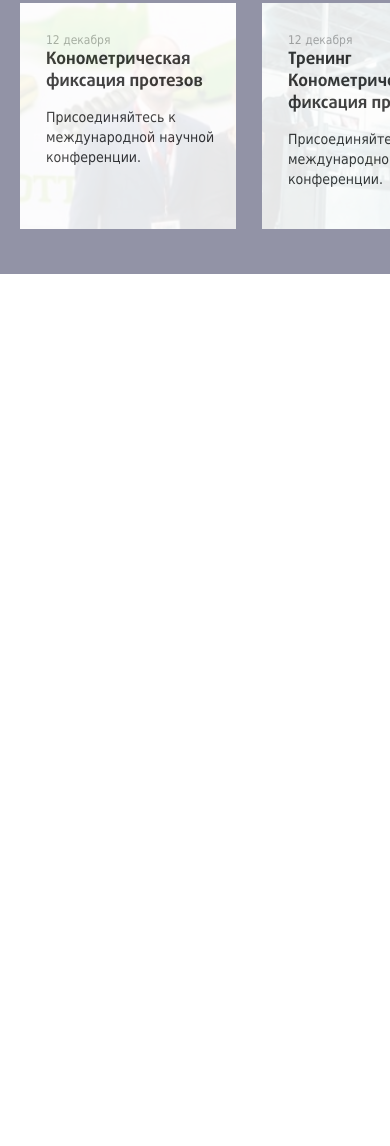
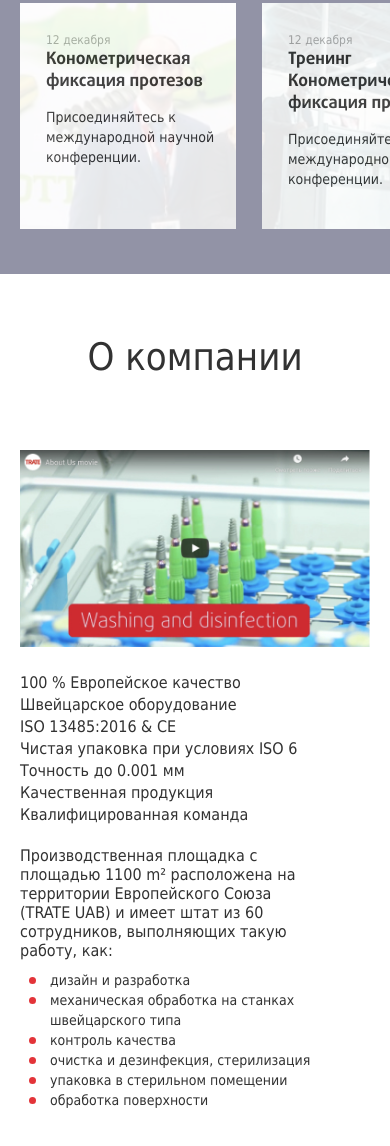
Before and after one commit to DrannikovVladimir/trate, a website: page source/index.html in a window 390 px wide. Shown: the part 3093-4239 px from the top of the page. Before the commit the page ends 3367 px from the top, so only its background shows below. Drawn offline with Linux system fonts and the light colour scheme; files whose address does not match are found by name.

Commit message:
Сверстал блок о компании. Сделал адаптив

```diff
--- a/source/index.html
+++ b/source/index.html
@@ -448,13 +448,13 @@
           </li>
         </ul>
 
-        <button class="offers-list__arrow offers-list__arrow--next swiper-button-next">
+        <button class="offers-list__arrow offers-list__arrow--next button-next">
           <span class="visually-hidden">Вперёд</span>
           <svg class="offers-list__icon" width="21" height="36">
             <use xlink:href="#arrow-right"></use>
           </svg>
         </button>
-        <button class="offers-list__arrow offers-list__arrow--prev swiper-button-prev">
+        <button class="offers-list__arrow offers-list__arrow--prev swiperbutton-prev">
           <span class="visually-hidden">Назад</span>
           <svg class="offers-list__icon" width="21" height="36">
             <use xlink:href="#arrow-left"></use>
@@ -462,6 +462,51 @@
         </button>
       </div>
     </section>
+
+    <section class="about">
+        <div class="container">
+          <h2 class="about__title">О компании</h2>
+          <div class="about__wrapper">
+            <div class="about__movie-wrapper">
+              <img src="img/about.jpg" alt="О компании" width="380" height="213">
+            </div>
+            <ul class="about__list list-about">
+              <li class="list-about__item">
+                <a href="" class="list-about__link">100 % Европейское качество </a>
+              </li>
+              <li class="list-about__item">
+                <a href="" class="list-about__link">Швейцарское оборудование </a>
+              </li>
+              <li class="list-about__item">
+                <a href="" class="list-about__link">ISO 13485:2016 & CE</a>
+              </li>
+              <li class="list-about__item">
+                <a href="" class="list-about__link">Чистая упаковка при условиях ISO 6</a>
+              </li>
+              <li class="list-about__item">
+                <a href="" class="list-about__link">Точность до 0.001 мм</a>
+              </li>
+              <li class="list-about__item">
+                <a href="" class="list-about__link">Качественная продукция </a>
+              </li>
+              <li class="list-about__item">
+                <a href="" class="list-about__link">Квалифицированная команда</a>
+              </li>
+            </ul>
+            <div class="about__content about-content">
+              <p class="about-content__text">Производственная площадка с площадью 1100 m² расположена на территории Европейского Союза (TRATE UAB) и имеет штат из 60 сотрудников, выполняющих такую работу, как:</p>
+              <ul class="about-content__list">
+                <li class="about-content__list__item">дизайн и разработка </li>
+                <li class="about-content__list__item">механическая обработка на станках швейцарского типа </li>
+                <li class="about-content__list__item">контроль качества</li>
+                <li class="about-content__list__item">очистка и дезинфекция, стерилизация </li>
+                <li class="about-content__list__item">упаковка в стерильном помещении </li>
+                <li class="about-content__list__item">обработка поверхности</li>
+              </ul>
+            </div>
+          </div>
+        </div>
+      </section>
   </main>
 
   <script src="./js/menu.js"></script>
--- /dev/null
+++ b/source/sass/blocks/about-content.scss
@@ -0,0 +1,55 @@
+.about-content__text {
+  margin: 0;
+  margin-bottom: 10px;
+
+  font-size: 16px;
+  line-height: 19px;
+  color: $text-color;
+}
+
+.about-content__list {
+  width: 300px;
+  margin: 0;
+  padding: 0;
+
+  list-style: none;
+}
+
+.about-content__list__item {
+  position: relative;
+  padding-left: 40px;
+
+  &::before {
+    content: '';
+
+    position: absolute;
+    top: 7px;
+    left: 9px;
+
+    width: 7px;
+    height: 7px;
+    border-radius: 50%;
+
+    background-color: $accent-color;
+  }
+}
+
+@media (max-width: 549px) {
+  .about-content {
+    width: auto;
+  }
+
+  .about-content__list {
+    width: auto;
+  }
+
+  .about-content__list__item {
+    padding-left: 30px;
+
+    font-size: 14px;
+  }
+
+  .about-content__text {
+    width: 280px;
+  }
+}
--- /dev/null
+++ b/source/sass/blocks/about.scss
@@ -0,0 +1,71 @@
+.about {
+  padding: 60px 0 100px;
+}
+
+.about__wrapper {
+  display: flex;
+}
+
+.about__title {
+  margin: 0;
+  margin-bottom: 70px;
+
+  font-size: 38px;
+  line-height: 46px;
+  font-weight: 400;
+  text-align: center;
+}
+
+.about__movie-wrapper {
+  width: 380px;
+  margin-right: 56px;
+}
+
+.about__list {
+  width: 430px;
+  margin: 0;
+  margin-right: 25px;
+  padding: 0;
+}
+
+.about__content {
+  width: 406px;
+}
+
+@media (max-width: 1499px) {
+  .about__wrapper {
+    flex-wrap: wrap;
+    justify-content: center;
+  }
+
+  .about__movie-wrapper {
+    width: 960px;
+    margin-right: 0;
+    margin-bottom: 20px;
+
+    text-align: center;
+
+    img {
+      width: 800px;
+      height: auto;
+    }
+  }
+
+  .about__list {
+    width: 400px;
+  }
+
+  .about__content {
+    width: 400px;
+  }
+}
+
+@media (max-width: 549px) {
+  .about__wrapper {
+    justify-content: flex-start;
+  }
+
+  .about__content {
+    width: 320px;
+  }
+}
--- /dev/null
+++ b/source/sass/blocks/list-about.scss
@@ -0,0 +1,43 @@
+.list-about {
+  display: flex;
+  flex-direction: column;
+  margin: 0;
+  padding: 0;
+
+  list-style: none;
+}
+
+.list-about__link {
+  font-size: 24px;
+  line-height: 31px;
+  color: $text-color;
+
+  &:hover {
+    color: $accent-color;
+  }
+
+  &:active {
+    color: darken($accent-color, 20%);
+  }
+}
+
+@media (max-width: 1499px) {
+  .list-about__link {
+    font-size: 22px;
+    line-height: 32px;
+  }
+}
+
+@media (max-width: 959px) {
+  .list-about {
+    width: auto;
+    margin-bottom: 20px;
+  }
+}
+
+@media (max-width: 549px) {
+  .list-about__link {
+    font-size: 16px;
+    line-height: 22px;
+  }
+}
--- a/source/sass/style.scss
+++ b/source/sass/style.scss
@@ -20,3 +20,6 @@
 @import "blocks/card.scss";
 @import "blocks/events.scss";
 @import "blocks/events-list.scss";
+@import "blocks/about.scss";
+@import "blocks/list-about.scss";
+@import "blocks/about-content.scss";
```
Also changed, not shown: source/css/style.css, source/img/about.jpg (added).
